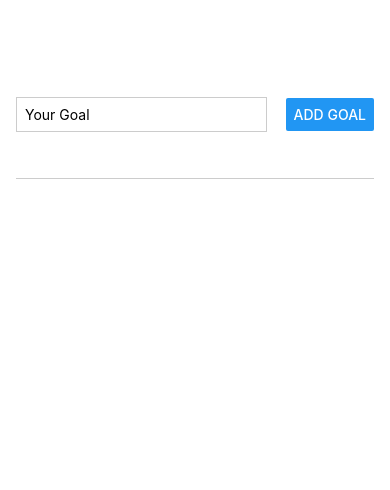
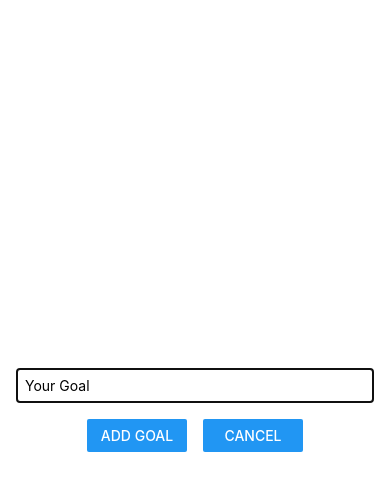
Before and after one commit to mcneiljv/ReactNativeTestApp, a React Native app: screen / in a window 390 px wide. Shown: the top 490 px of the page. Built offline with nearby package versions, Linux system fonts and the light colour scheme.

Commit message:
Add Modal around GoalInput and adjust styles

```diff
--- a/components/GoalInput.js
+++ b/components/GoalInput.js
@@ -1,7 +1,7 @@
 import { useState } from 'react';
-import { Button, StyleSheet, TextInput, View } from 'react-native';
+import { Button, Modal, StyleSheet, TextInput, View } from 'react-native';
 
-function GoalInput({ onAddGoal }) {
+function GoalInput({ onAddGoal, visible }) {
   const [goalText, setGoalText] = useState('');
 
   function goalInputHandler(enteredText) {
@@ -14,6 +14,7 @@
   }
 
   return (
+    <Modal visible={visible} animationType='slide'>
       <View style={styles.inputContainer}>
         <TextInput
           style={styles.textInput}
@@ -21,27 +22,43 @@
           onChangeText={goalInputHandler}
           value={goalText}
         />
+        <View style={styles.buttonContainer}>
+          <View style={styles.button}>
             <Button title='Add Goal' onPress={addGoalHandler} />
           </View>
+
+          <View style={styles.button}>
+            <Button title='Cancel' />
+          </View>
+        </View>
+      </View>
+    </Modal>
   );
 }
 
 const styles = StyleSheet.create({
   inputContainer: {
     flex: 1,
-    flexDirection: 'row',
-    justifyContent: 'space-between',
+    justifyContent: 'center',
     alignItems: 'center',
     marginBottom: 24,
+    padding: 16,
     borderBottomWidth: 1,
     borderBottomColor: '#ccc'
   },
   textInput: {
     borderWidth: 1,
     borderColor: '#ccc',
-    width: '70%',
-    marginRight: 8,
+    width: '100%',
     padding: 8
+  },
+  buttonContainer: {
+    flexDirection: 'row',
+    marginTop: 16
+  },
+  button: {
+    width: 100,
+    marginHorizontal: 8
   }
 });
 
```
Lines whose indentation alone changed are shown as unchanged.
